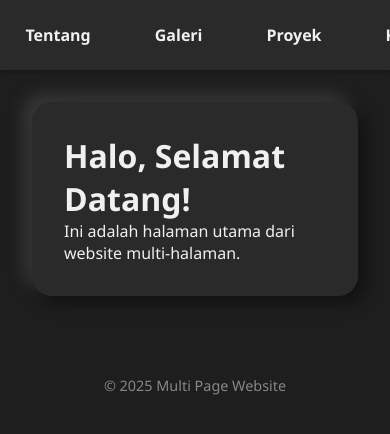
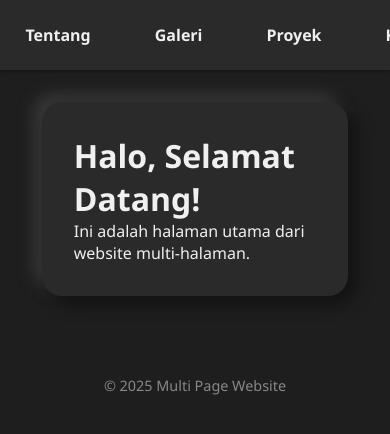
Before and after one commit to DevJamHub/websiteku, a plain HTML site: page index.html in a window 390 px wide. Shown: the top 434 px of the page. Drawn offline with Linux system fonts and the light colour scheme.

Commit message:
Add files via upload

```diff
--- a/index.html
+++ b/index.html
@@ -6,6 +6,7 @@
   <title>Beranda</title>
   <link rel="stylesheet" href="style.css" />
 </head>
+<meta name="viewport" content="width=device-width, initial-scale=1.0">
 <body>
     <nav>
         <a href="index.html">Beranda</a>
--- a/style.css
+++ b/style.css
@@ -130,3 +130,18 @@
     background: #444;
     color: #fff;
   }
+
+  /* Gaya umum (desktop dan tablet) */
+.container {
+  width: 80%;
+  margin: auto;
+  display: flex;
+}
+
+/* Mode hape */
+@media (max-width: 768px) {
+  .container {
+    flex-direction: column;
+    width: 95%;
+  }
+}
```
Also changed, not shown: about.html (+1 -0 lines), galeri.html (+1 -0 lines).
